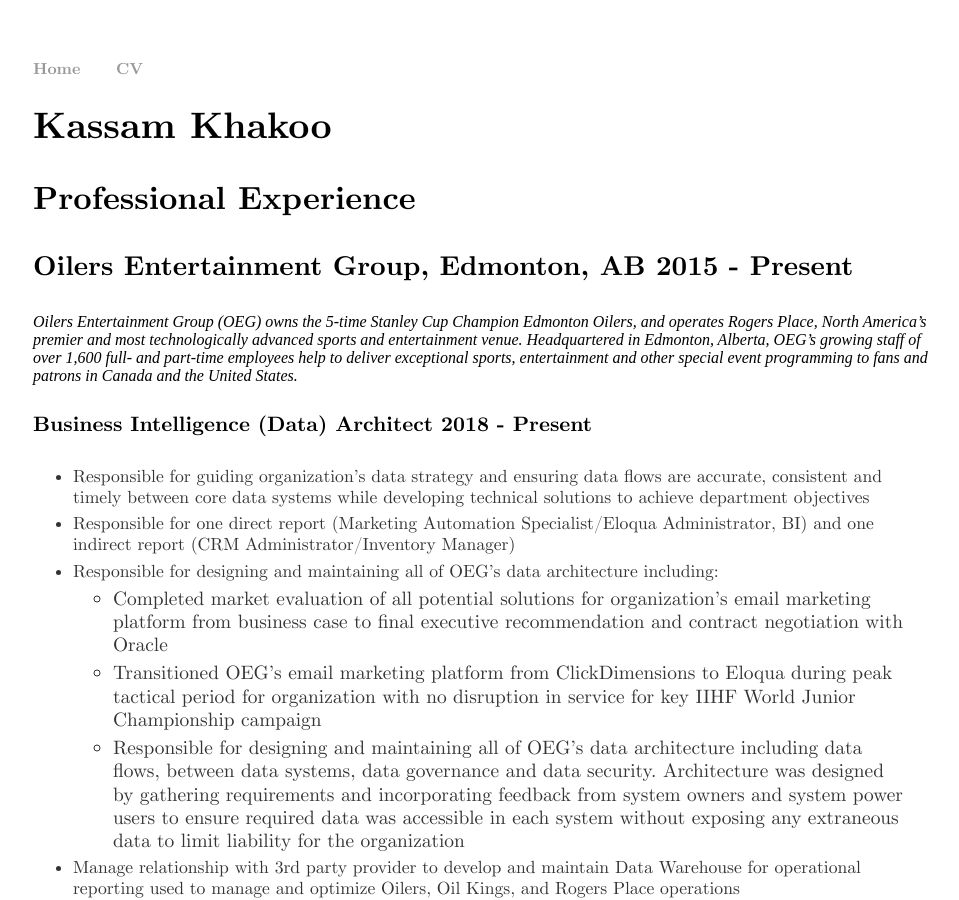
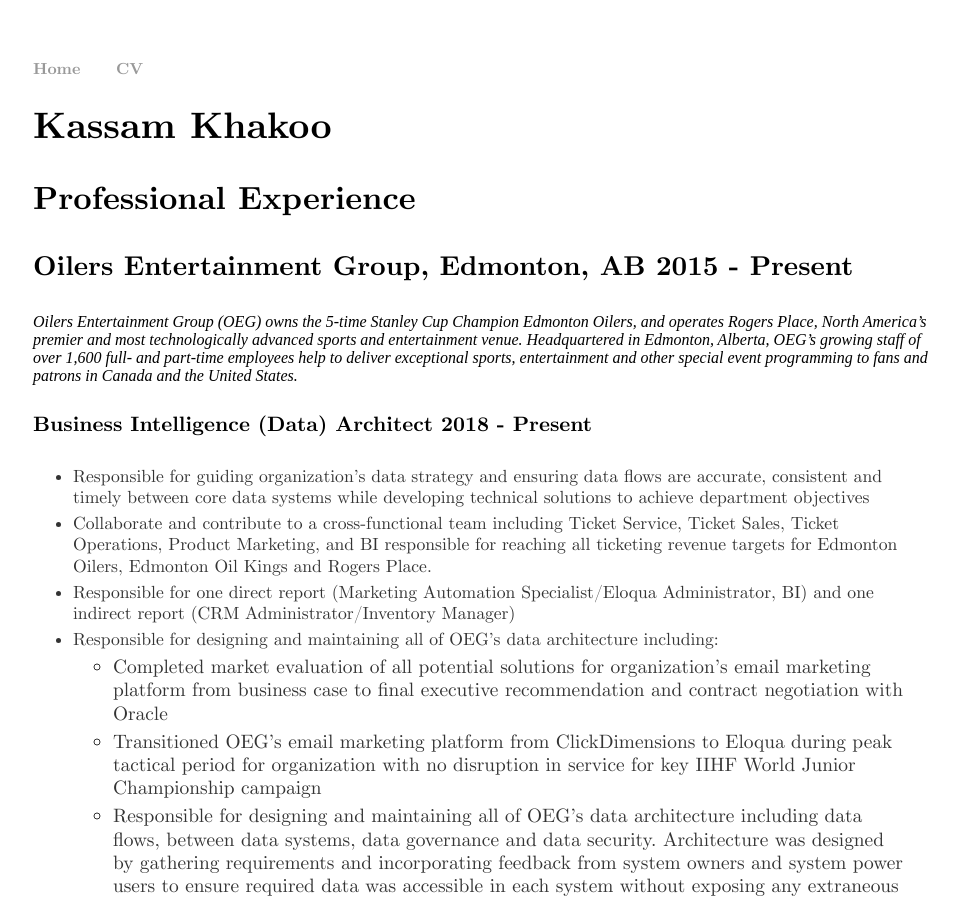
Before and after one commit to kassamkhakoo/kassamkhakoo.github.io, a Jekyll site: the page built from cv/index.html, in a window 1280 px wide and 900 px high. Shown: the whole window, without its empty margins (159-1118 px from the left). Built offline with Jekyll 4.4.1, drawn with Linux system fonts in a browser that asks for light colours.

Commit message:
Update index.html

```diff
--- a/cv/index.html
+++ b/cv/index.html
@@ -12,6 +12,7 @@
 
     <ul style="list-style-type:disc">
 		  <li>Responsible for guiding organization’s data strategy and ensuring data flows are accurate, consistent and timely between core data systems while developing technical solutions to achieve department objectives</li>
+	          <li>Collaborate and contribute to a cross-functional team including Ticket Service, Ticket Sales, Ticket Operations, Product Marketing, and BI responsible for reaching all ticketing revenue targets for Edmonton Oilers, Edmonton Oil Kings and Rogers Place.</li>
 		  <li>Responsible for one direct report (Marketing Automation Specialist/Eloqua Administrator, BI) and one indirect report (CRM Administrator/Inventory Manager)</li>
 		  <li>Responsible for designing and maintaining all of OEG’s data architecture including:
 	    		<ul style="list-style-type:circle">
```
